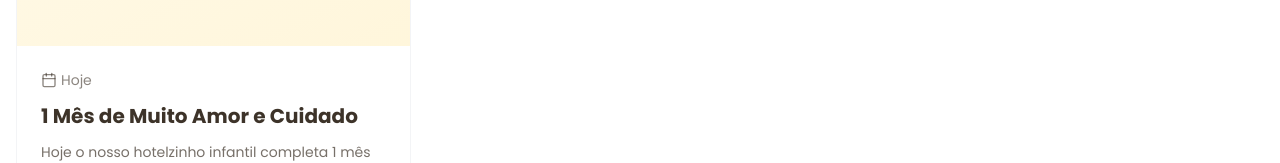
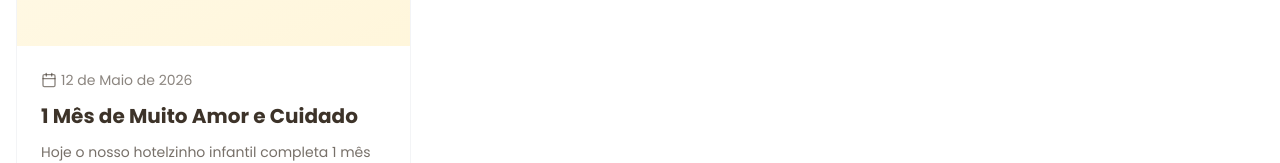
Before and after one commit to oluanmendes-stack/estreladamanha2, a React (Vite) app: page /noticias in a window 1280 px wide. Shown: the part 615-778 px from the top of the page. Built offline with nearby package versions, Linux system fonts and the light colour scheme.

Commit message:
Update news item date to specific date format

```diff
--- a/client/pages/Noticias.tsx
+++ b/client/pages/Noticias.tsx
@@ -7,7 +7,7 @@ const newsItems = [
     id: 1,
     title: "1 Mês de Muito Amor e Cuidado",
     excerpt: "Hoje o nosso hotelzinho infantil completa 1 mês de muito amor, cuidado, aprendizado e momentos especiais! 💛\n\nQueremos agradecer de coração a todos os pais e responsáveis pela confiança, parceria e carinho com o nosso trabalho. Cada criança que passa por aqui torna nossos dias mais alegres e cheios de significado.\n\nSeguimos com o coração cheio de gratidão e felizes por fazer parte da rotina e do crescimento de cada criança. Que venham muitos outros meses de descobertas, afeto e momentos inesquecíveis! ✨",
-    date: "Hoje",
+    date: "12 de Maio de 2026",
     author: "Equipe Estrela da Manhã",
     image: "💛",
   },
```
